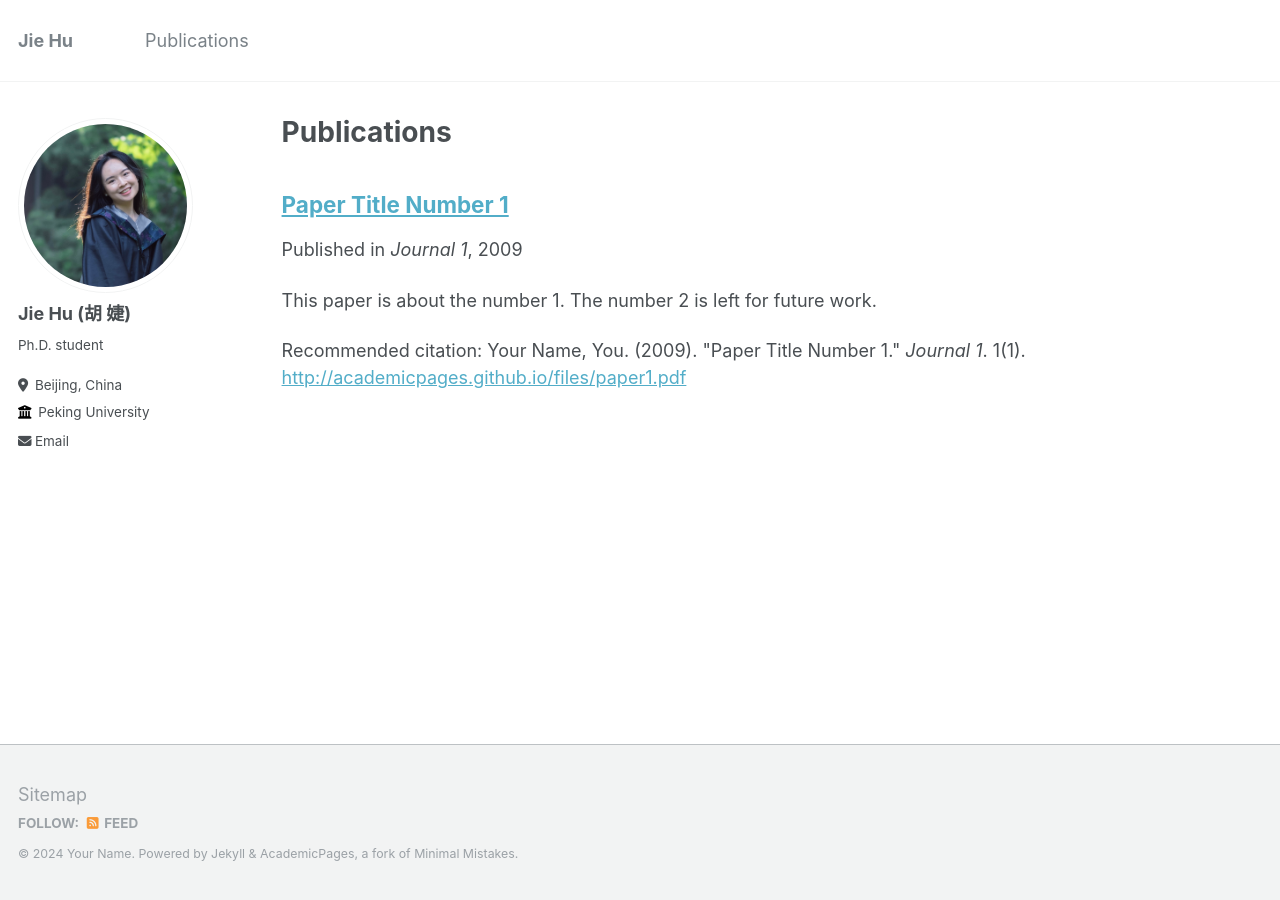
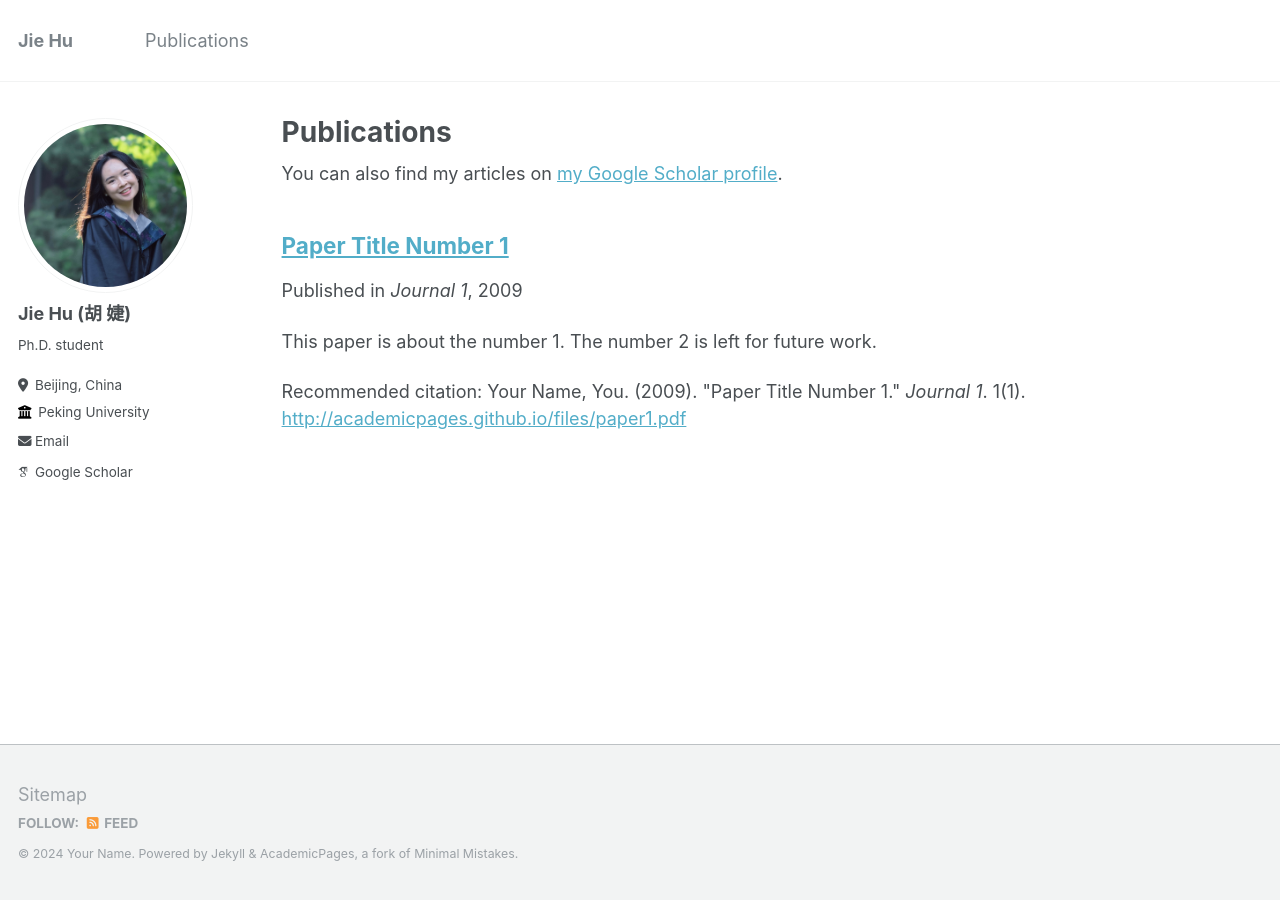
Before and after one commit to jiehu-jessica/jiehu-jessica.github.io, a Jekyll site: the page built from _pages/publications.md, in a window 1280 px wide. Built offline with Jekyll 4.4.1, drawn with Linux system fonts in a browser that asks for light colours; some web fonts are replaced; part of the change alters nothing that is shown.

Commit message:
Update _config.yml

```diff
--- a/_config.yml
+++ b/_config.yml
@@ -32,7 +32,7 @@ author:
 
   # Academic websites
   arxiv            : # URL - Update with the correct link to your profile
-  googlescholar    : # "https://scholar.google.com/citations?user=PS_CX0AAAAAJ"
+  googlescholar    : https://scholar.google.com/citations?view_op=list_works&hl=en&user=heXd5MQAAAAJ&gmla=AOAOcb1tEdvF1L0cNhgN-mCvLal_XYuMMlIW4Bsw7OMLBHI2PeVywkROhB2gAoX0iO1cMZSS_PLdmAbgOdzO9KfFtkJjGCXIw9jtOZBhIGs
   impactstory      : # URL
   orcid            : # "http://orcid.org/yourorcidurl"
   pubmed           : # "https://www.ncbi.nlm.nih.gov/pubmed/?term=john+snow"
```
